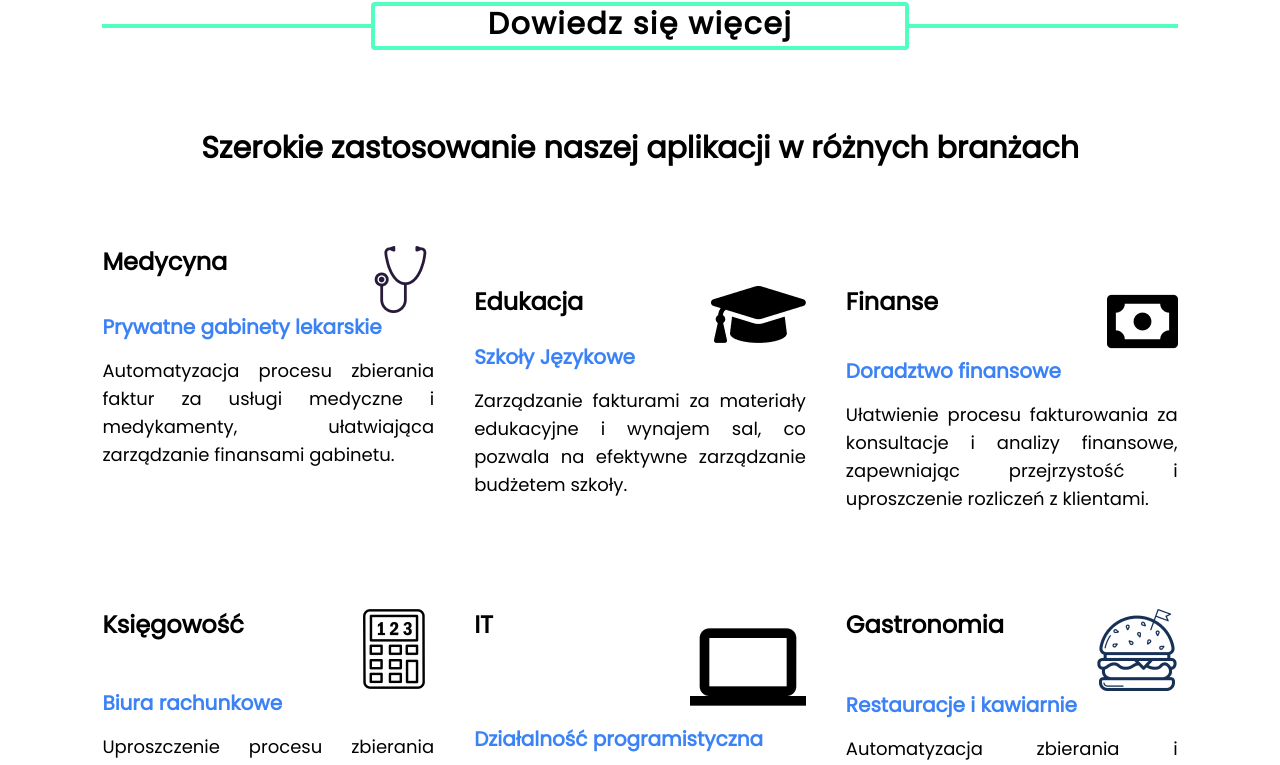
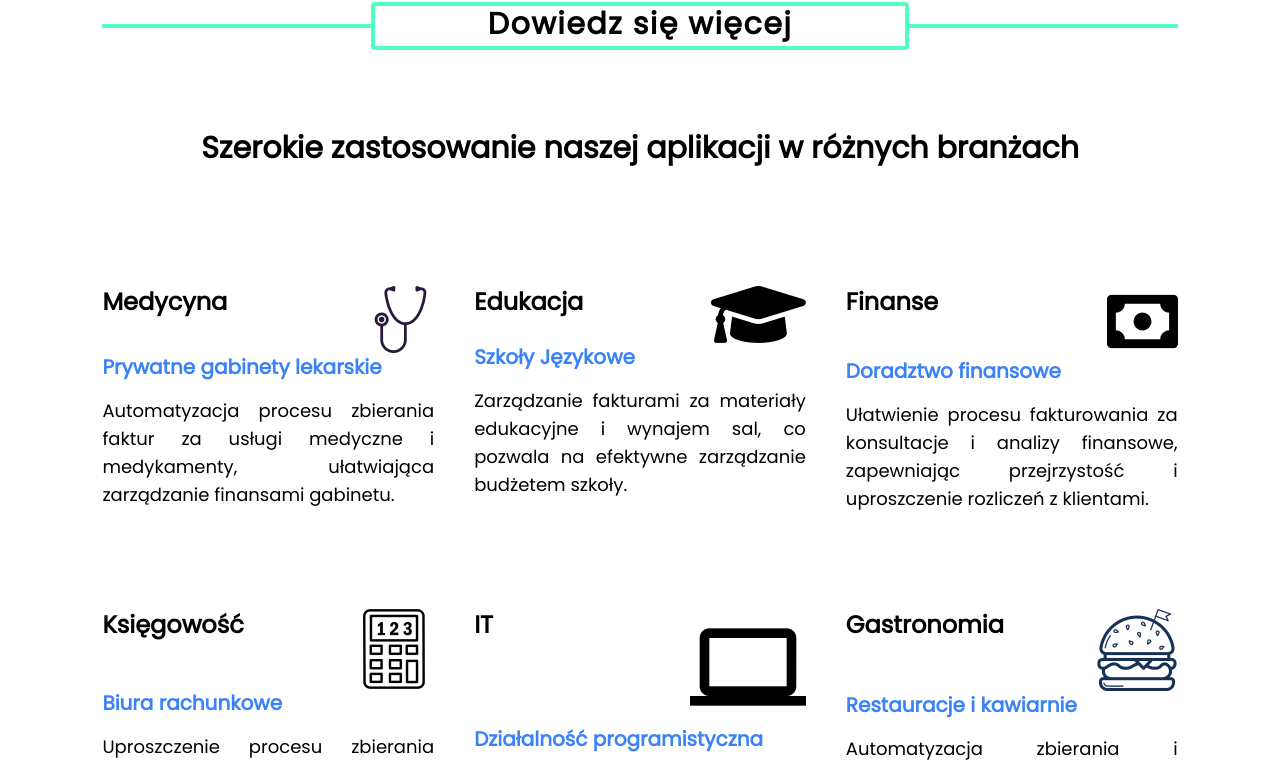
Before and after one commit to Tommy3DE/TheBill, a React (Vite) app: page / in a window 1280 px wide. Shown: the part 2906-3671 px from the top of the page. Built offline with nearby package versions, Linux system fonts and the light colour scheme.

Commit message:
zmiany w pricingu w registration jurney

```diff
--- a/src/layout/pages/Home/ShortPricing.tsx
+++ b/src/layout/pages/Home/ShortPricing.tsx
@@ -3,6 +3,7 @@ import fab from "../../../assets/pricing/fab.png";
 import prem from "../../../assets/pricing/prem.png";
 import standard from "../../../assets/pricing/standard.png";
 import check from "../../../assets/icons/checked.png";
+import { Link } from "react-router-dom";
 
 type priceTile = {
   id: number;
@@ -79,9 +80,10 @@ const ShortPricing = () => {
       </div>
       <div className="flex flex-row justify-center items-center w-full">
         <div className="w-3/12 h-1 bg-[#51FFBF] hidden lg:block"/>
-        <div className="lg:w-6/12 w-full h-12 rounded border-[#51FFBF] border-4 text-center text-3xl tracking-wider font-extrabold">
+
+        <Link to='/cennik' className="lg:w-6/12 w-full h-12 rounded border-[#51FFBF] border-4 text-center text-3xl tracking-wider font-extrabold hover:bg-[#51FFBF] hover:text-white">
         Dowiedz się więcej
-        </div>
+        </Link>
         <div className=" w-3/12 h-1 bg-[#51FFBF] hidden lg:block"/>
 
       </div>
--- a/src/layout/pages/Home/UseCases.tsx
+++ b/src/layout/pages/Home/UseCases.tsx
@@ -16,7 +16,7 @@ const UseCases = () => {
       </h1>
       <div className="flex flex-col mt-20">
         <div className="flex lg:flex-row flex-col w-full">
-          <div className="lg:w-1/3 w-full">
+          <div className="lg:w-1/3 w-full mt-10">
             <div className="flex flex-row justify-between">
               <h1 className="text-2xl font-extrabold mb-4">Medycyna</h1>
               <img src={med} alt="icon" />
--- a/src/newUser/NewUser.tsx
+++ b/src/newUser/NewUser.tsx
@@ -269,6 +269,7 @@ const NewUser = () => {
 
           {(() => {
             const selectedPlan = getSelectedPlan();
+            console.log(selectedPlan)
             if (!selectedPlan) {
               return <p>No plan selected</p>;
             }
@@ -279,8 +280,11 @@ const NewUser = () => {
                   alt="plan"
                   className="rounded-lg h-[90%] w-[90%] mx-auto "
                 />
-                <h2 className={`text-4xl text-center font-bold my-5`}>
+                <h2 className={`text-4xl text-center font-bold my-2`}>
                   {selectedPlan.title}
+                </h2>
+                <h2 className="text-center my-3">
+                  {selectedPlan.priceMth} miesięcznie lub {selectedPlan.priceYrl} rocznie
                 </h2>
                 <div className="h-1 bg-green-700 w-full  mb-2" />
                 {Object.entries(selectedPlan)
```
